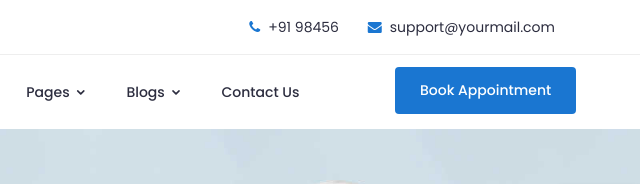
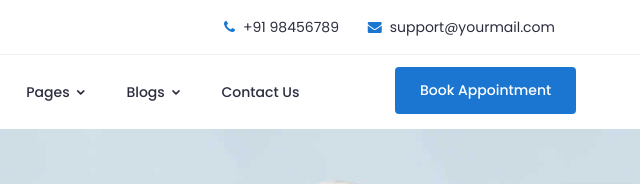
Before and after one commit to syedabdulr07/code_medlife, a plain HTML site: page index.html in a window 1280 px wide. Shown: the top 184 px of the page, 640-1280 px from the left. Drawn offline with Linux system fonts and the light colour scheme; a script that the page names is missing.

Commit message:
ph 98456789

```diff
--- a/index.html
+++ b/index.html
@@ -96,7 +96,7 @@
 						<div class="col-lg-6 col-md-7 col-12">
 							<!-- Top Contact -->
 							<ul class="top-contact">
-								<li><i class="fa fa-phone"></i>+91 98456</li>
+								<li><i class="fa fa-phone"></i>+91 98456789</li>
 								<li><i class="fa fa-envelope"></i><a href="mailto:support@yourmail.com">support@yourmail.com</a></li>
 							</ul>
 							<!-- End Top Contact -->
```
